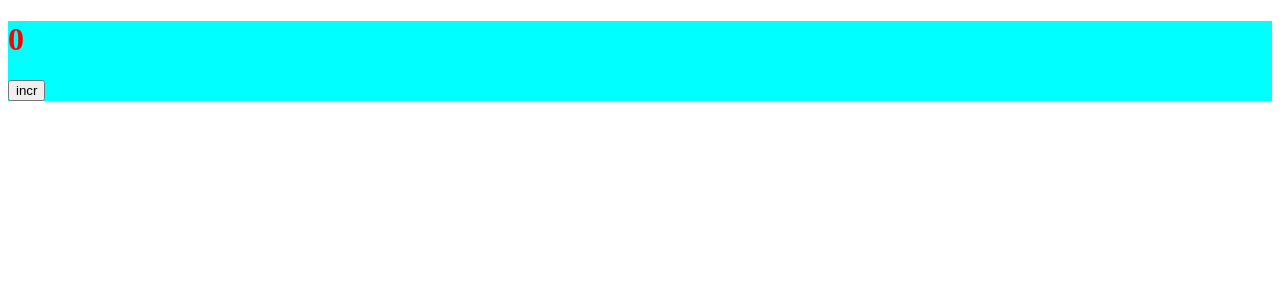
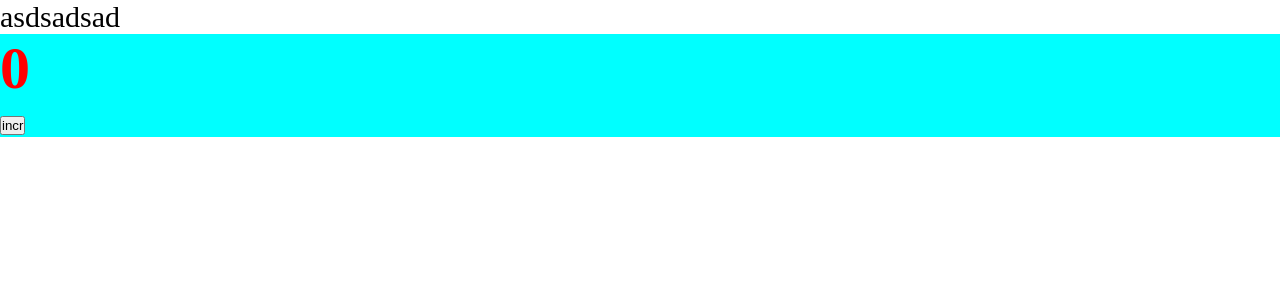
Before and after one commit to kaidarka/study-project, a React app: page / in a window 1280 px wide. Shown: the top 300 px of the page. Built offline with nearby package versions, Linux system fonts and the light colour scheme.

Commit message:
css modules

```diff
--- a/package.json
+++ b/package.json
@@ -19,6 +19,7 @@
     "@types/webpack-dev-server": "^4.7.2",
     "css-loader": "^6.8.1",
     "html-webpack-plugin": "^5.5.1",
+    "mini-css-extract-plugin": "^2.7.6",
     "sass": "^1.62.1",
     "sass-loader": "^13.3.1",
     "style-loader": "^3.3.3",
--- /dev/null
+++ b/src/App.tsx
@@ -0,0 +1,12 @@
+import React from 'react';
+import {Counter} from "./components/Counter";
+import './index.scss';
+
+export const App = () => {
+    return (
+        <div className="app">
+            asdsadsad
+            <Counter/>
+        </div>
+    );
+};
--- a/src/components/Counter.tsx
+++ b/src/components/Counter.tsx
@@ -1,5 +1,5 @@
 import React, {useState} from 'react';
-import './Counter.scss'
+import styles from './Counter.module.scss';
 
 export const Counter = () => {
     const [count, setCount] = useState(0);
@@ -8,7 +8,7 @@ export const Counter = () => {
     }
 
     return (
-        <div className="counter">
+        <div className={styles.counter}>
             <h1>{count}</h1>
             <button onClick={increment}>incr</button>
         </div>
--- /dev/null
+++ b/src/index.scss
@@ -0,0 +1,9 @@
+* {
+  margin: 0;
+  padding: 0;
+  box-sizing: border-box;
+}
+
+.app {
+  font-size: 30px;
+}
--- a/src/index.tsx
+++ b/src/index.tsx
@@ -1,7 +1,7 @@
 import {render} from "react-dom";
-import {Counter} from "./components/Counter";
+import {App} from "./App";
 
 render(
-    <Counter/>,
+    <App />,
     document.getElementById('root')
 )
```
Also changed, not shown: src/global.d.ts (added, +7 -0 lines), src/components/Counter.module.scss (renamed from src/components/Counter.scss), 4 other files (tests, documents, lock files or other folders).
